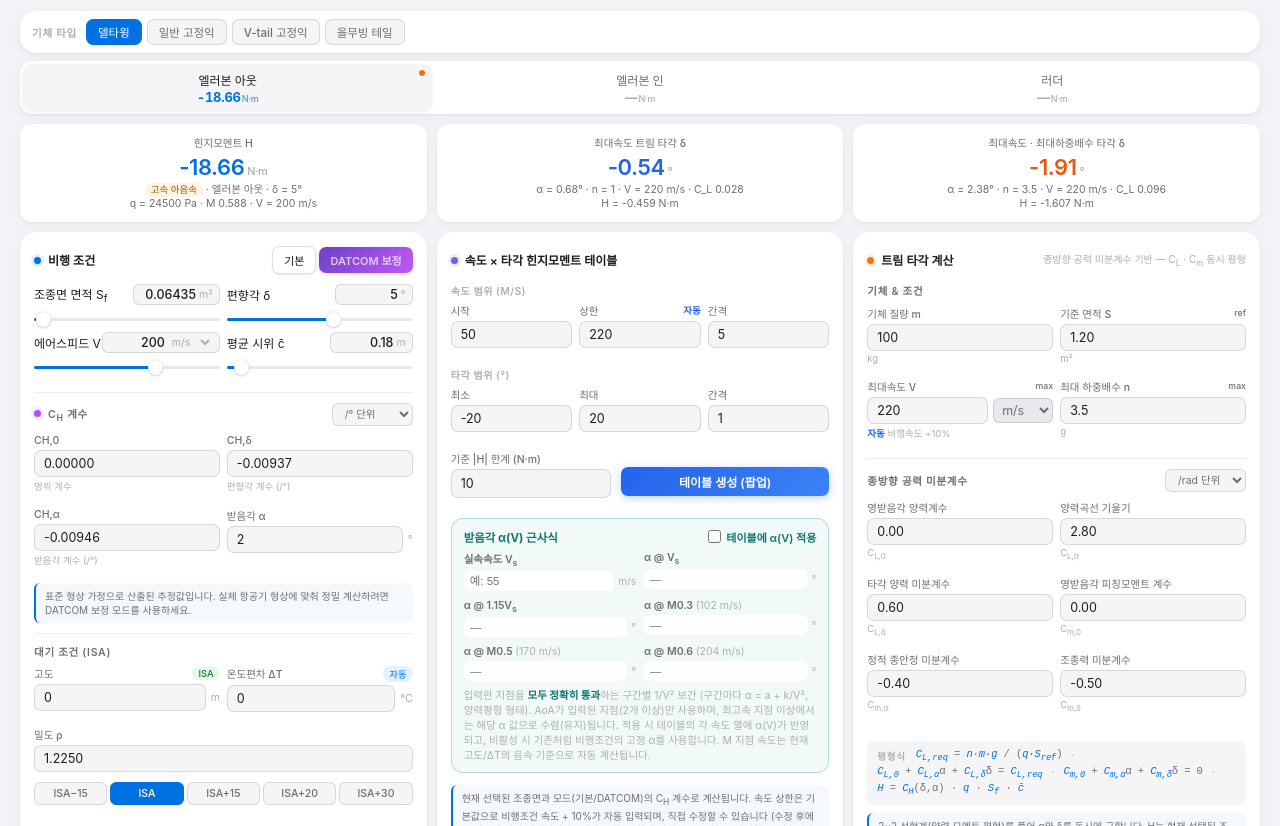
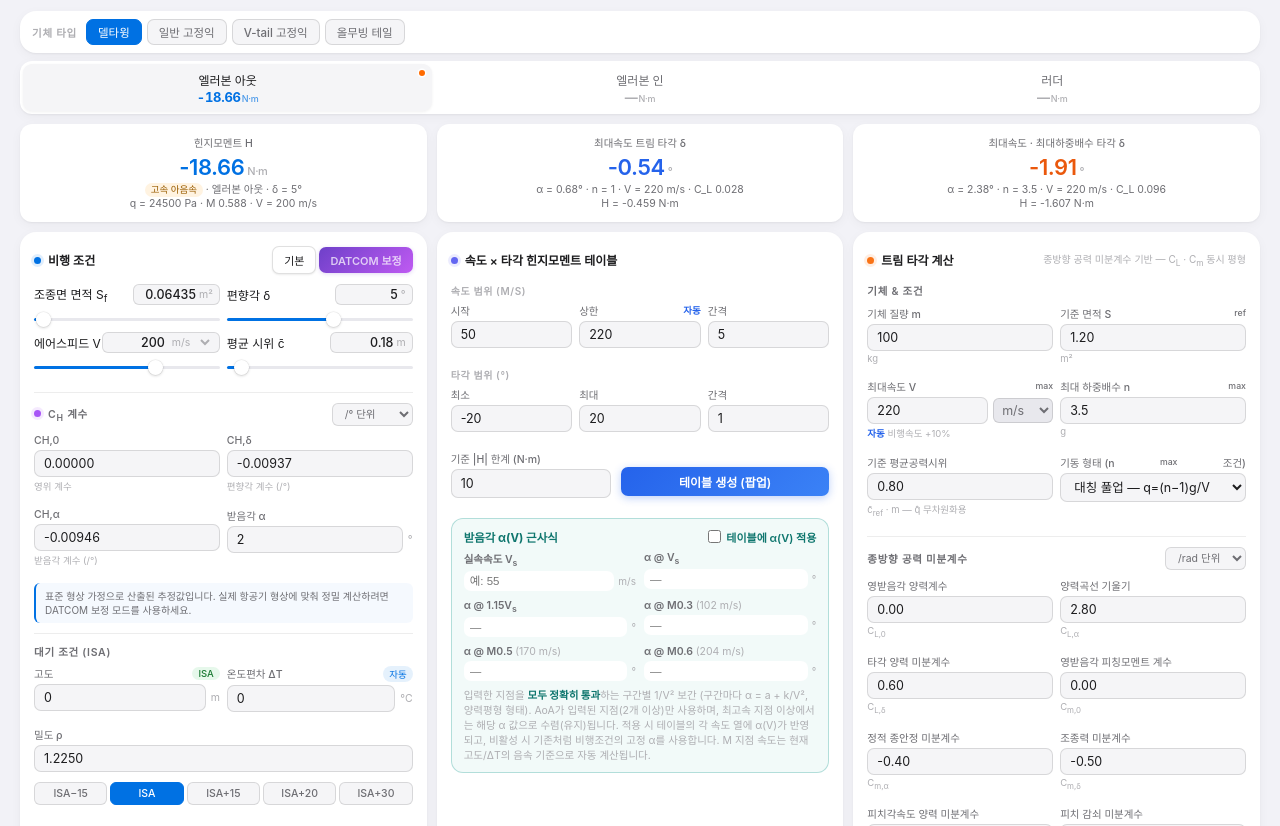
Before and after one commit to jae-gu-kang/Actuator, a plain HTML site: page hinge_moment_calculator.html in a window 1280 px wide. Shown: the part 126-952 px from the top of the page. Drawn offline with nearby package versions, Linux system fonts and the light colour scheme.

Commit message:
Add files via upload

```diff
--- a/hinge_moment_calculator.html
+++ b/hinge_moment_calculator.html
@@ -844,6 +844,18 @@ input[type=range]::-moz-range-thumb{width:15px;height:15px;border-radius:50%;bac
           <input type="number" id="tr-nmax" value="3.5" step="0.5" min="1">
           <div class="sub">g</div>
         </div>
+        <div class="field">
+          <label>기준 평균공력시위</label>
+          <input type="number" id="tr-cref" value="0.80" step="0.01" min="0.01">
+          <div class="sub">c̄<sub>ref</sub> · m — q̂ 무차원화용</div>
+        </div>
+        <div class="field">
+          <label>기동 형태 (n<sub>max</sub> 조건)</label>
+          <select id="tr-man">
+            <option value="pull">대칭 풀업 — q=(n−1)g/V</option>
+            <option value="turn">정상 선회 — q=(g/V)(n−1/n)</option>
+          </select>
+        </div>
       </div>
       <div class="divider"></div>
       <div style="display:flex;justify-content:space-between;align-items:center;margin-bottom:8px">
@@ -860,6 +872,8 @@ input[type=range]::-moz-range-thumb{width:15px;height:15px;border-radius:50%;bac
         <div class="field"><label>영받음각 피칭모멘트 계수</label><input type="number" id="tr-cm0" value="0.00" step="0.001"><div class="sub">C<sub>m,0</sub></div></div>
         <div class="field"><label>정적 종안정 미분계수</label><input type="number" id="tr-cma" value="-0.40" step="0.01"><div class="sub">C<sub>m,α</sub></div></div>
         <div class="field"><label>조종력 미분계수</label><input type="number" id="tr-cmd" value="-0.50" step="0.01"><div class="sub">C<sub>m,δ</sub></div></div>
+        <div class="field"><label>피치각속도 양력 미분계수</label><input type="number" id="tr-clq" value="0.00" step="0.1"><div class="sub">C<sub>L,q</sub> (동미계수)</div></div>
+        <div class="field"><label>피치 감쇠 미분계수</label><input type="number" id="tr-cmq" value="0.00" step="0.1"><div class="sub">C<sub>m,q</sub> (동미계수)</div></div>
       </div>
     </div>
   </div>
@@ -867,13 +881,15 @@ input[type=range]::-moz-range-thumb{width:15px;height:15px;border-radius:50%;bac
     <span class="fn-label">평형식</span>
     <span class="fn-eq"><var>C<sub>L,req</sub></var> = <var>n·m·g</var> / (<var>q·S<sub>ref</sub></var>)</span>
     <span class="fn-sep">·</span>
-    <span class="fn-eq"><var>C<sub>L,0</sub></var> + <var>C<sub>L,α</sub></var>α + <var>C<sub>L,δ</sub></var>δ = <var>C<sub>L,req</sub></var></span>
+    <span class="fn-eq"><var>C<sub>L,0</sub></var> + <var>C<sub>L,α</sub></var>α + <var>C<sub>L,δ</sub></var>δ + <var>C<sub>L,q</sub></var>q̂ = <var>C<sub>L,req</sub></var></span>
     <span class="fn-sep">·</span>
-    <span class="fn-eq"><var>C<sub>m,0</sub></var> + <var>C<sub>m,α</sub></var>α + <var>C<sub>m,δ</sub></var>δ = 0</span>
+    <span class="fn-eq"><var>C<sub>m,0</sub></var> + <var>C<sub>m,α</sub></var>α + <var>C<sub>m,δ</sub></var>δ + <var>C<sub>m,q</sub></var>q̂ = 0</span>
+    <span class="fn-sep">·</span>
+    <span class="fn-eq">q̂ = <var>q·c̄<sub>ref</sub></var> / 2<var>V</var></span>
     <span class="fn-sep">·</span>
     <span class="fn-eq"><var>H</var> = <var>C<sub>H</sub></var>(δ,α) · <var>q</var> · <var>S<sub>f</sub></var> · <var>c̄</var></span>
   </div>
-  <div class="note">2×2 선형계(양력·모멘트 평형)를 풀어 α와 δ를 동시에 구합니다. H는 현재 선택된 조종면의 S<sub>f</sub>, c̄와 현재 모드(기본/DATCOM)의 C<sub>H</sub> 계수로 산출되며, V<sub>max</sub>는 기본적으로 비행조건 속도 + 10%를 자동 추적합니다. 4바 링키지가 연동되어 있으면 해당 타각에서의 가용 토크 한계와 비교 판정합니다. |δ| &gt; 30° 또는 |α| &gt; 20°는 선형 미분계수의 유효 범위를 벗어날 수 있습니다.</div>
+  <div class="note">2×2 선형계(양력·모멘트 평형)를 풀어 α와 δ를 동시에 구합니다. n &gt; 1 조건에서는 곡선 비행경로의 피치각속도 q(풀업/선회 선택에 따름)에 의한 동미계수 항 C<sub>L,q</sub>·q̂, C<sub>m,q</sub>·q̂이 반영되며, 두 동미계수를 0으로 두면 정적 근사(피치각속도 무시)가 됩니다. 무미익 델타는 C<sub>m,q</sub>가 작은 편(-1~-4 /rad)이지만 저속·고하중 조건일수록 영향이 커집니다. H는 현재 선택된 조종면의 S<sub>f</sub>, c̄와 현재 모드(기본/DATCOM)의 C<sub>H</sub> 계수로 산출되며, V<sub>max</sub>는 기본적으로 비행조건 속도 + 10%를 자동 추적합니다. 4바 링키지가 연동되어 있으면 해당 타각에서의 가용 토크 한계와 비교 판정합니다. |δ| &gt; 30° 또는 |α| &gt; 20°는 선형 미분계수의 유효 범위를 벗어날 수 있습니다.</div>
 </div>
 
 </div>
@@ -1933,16 +1949,25 @@ function trimSolve(n){
   const m=+gv('tr-mass'), S=+gv('tr-sref'), V=trVms, rho=+gv('f-rho');
   const CL0=+gv('tr-cl0'), CLa=+gv('tr-cla'), CLd=+gv('tr-cld');
   const Cm0=+gv('tr-cm0'), Cma=+gv('tr-cma'), Cmd=+gv('tr-cmd');
+  let CLq=+gv('tr-clq')||0, Cmq=+gv('tr-cmq')||0;
+  const cref=+gv('tr-cref')||0;
   if(![m,S,V,rho,CL0,CLa,CLd,Cm0,Cma,Cmd].every(isFinite)||m<=0||S<=0||V<=0||rho<=0) return null;
+  if(unit==='deg'){CLq*=R2D;Cmq*=R2D;}   // 동미계수도 내부는 /rad 기준으로 통일
+  const g0=9.80665;
   const q=.5*rho*V*V;
-  const CLreq=n*m*9.80665/(q*S);
+  const CLreq=n*m*g0/(q*S);
+  // n>1 정상 기동의 피치각속도: 풀업 q=(n-1)g/V, 정상선회 q=(g/V)(n-1/n) → 무차원 q̂=q·c̄/2V
+  const man=gv('tr-man')||'pull';
+  const qr=(man==='turn')?g0/V*(n-1/n):(n-1)*g0/V;
+  const qhat=qr*cref/(2*V);
   const det=CLa*Cmd-CLd*Cma;
   if(Math.abs(det)<1e-12) return {err:'특이 행렬 — 미분계수 확인'};
-  const b1=CLreq-CL0, b2=-Cm0;
+  const b1=CLreq-CL0-CLq*qhat;           // 동미계수 기여를 우변으로 이항
+  const b2=-Cm0-Cmq*qhat;
   let al=(b1*Cmd-CLd*b2)/det;
   let de=(CLa*b2-b1*Cma)/det;
   if(unit==='rad'){al*=180/Math.PI;de*=180/Math.PI;}   // /rad 입력 → 해는 rad → ° 변환
-  return {q,CLreq,al,de};
+  return {q,CLreq,al,de,qhat};
 }
 // 트림점(α, δ)에서 현재 조종면·모드의 CH로 힌지모멘트 산출 (q는 Vmax 기준)
 function trimH(al,de){
@@ -1993,7 +2018,7 @@ document.getElementById('tr-vmax').addEventListener('input',()=>{
   updateTrim();
 });
 document.getElementById('trv-unit').addEventListener('change',function(){trvUnit=this.value;refreshTrV();updateTrim();});
-['tr-mass','tr-sref','tr-nmax','tr-cl0','tr-cla','tr-cld','tr-cm0','tr-cma','tr-cmd']
+['tr-mass','tr-sref','tr-nmax','tr-cref','tr-man','tr-cl0','tr-cla','tr-cld','tr-cm0','tr-cma','tr-cmd','tr-clq','tr-cmq']
   .forEach(id=>{const el=document.getElementById(id);el.addEventListener('input',updateTrim);el.addEventListener('change',updateTrim);});
 // 미분계수 단위 전환 시 값 자동 변환 (C_L0·C_m0은 무차원 → 변환 없음)
 let trPrevUnit='rad';
@@ -2001,7 +2026,7 @@ document.getElementById('tr-unit').addEventListener('change',function(){
   const u=this.value;
   if(u===trPrevUnit) return;
   const f=(u==='deg')?Math.PI/180:R2D;   // /rad→/°: ×π/180, /°→/rad: ×180/π
-  ['tr-cla','tr-cld','tr-cma','tr-cmd'].forEach(id=>{
+  ['tr-cla','tr-cld','tr-cma','tr-cmd','tr-clq','tr-cmq'].forEach(id=>{
     const el=document.getElementById(id);
     const v=+el.value;
     if(isFinite(v)) el.value=(v*f).toFixed(u==='deg'?5:3);
```
